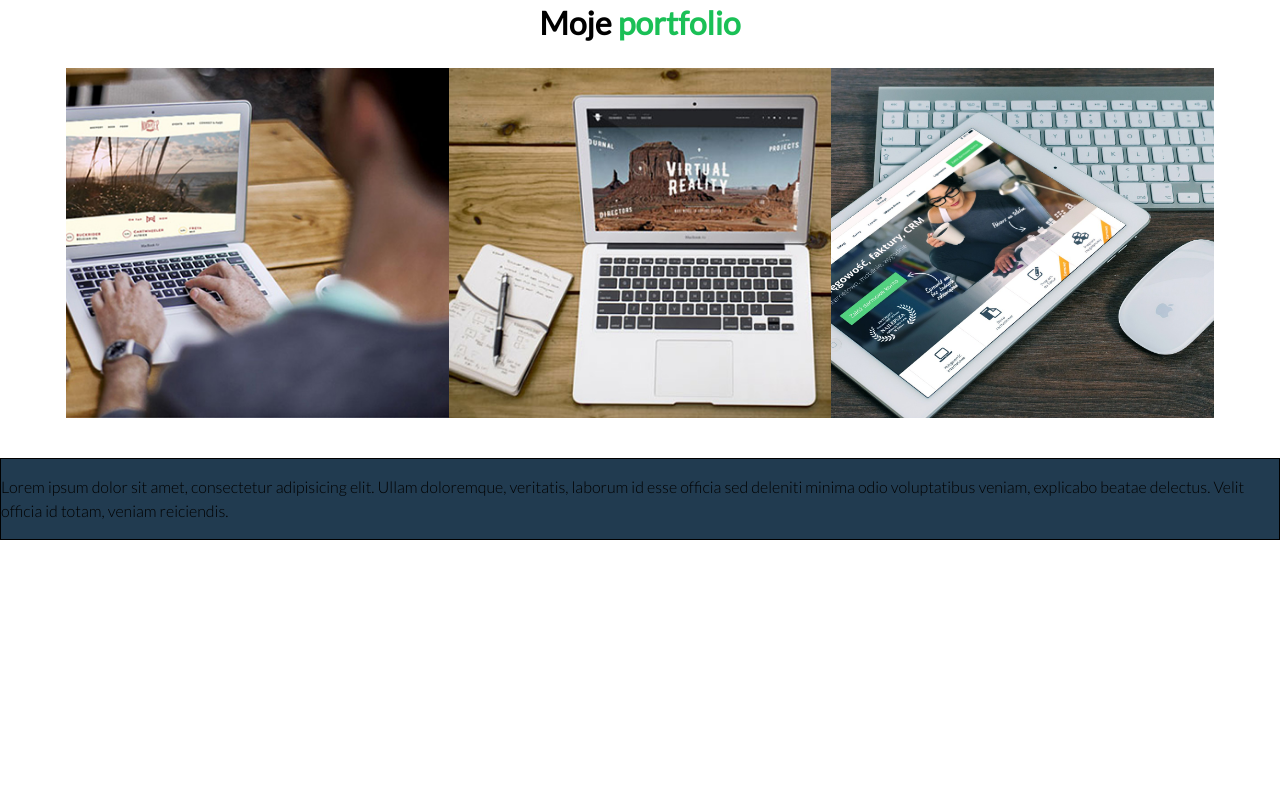
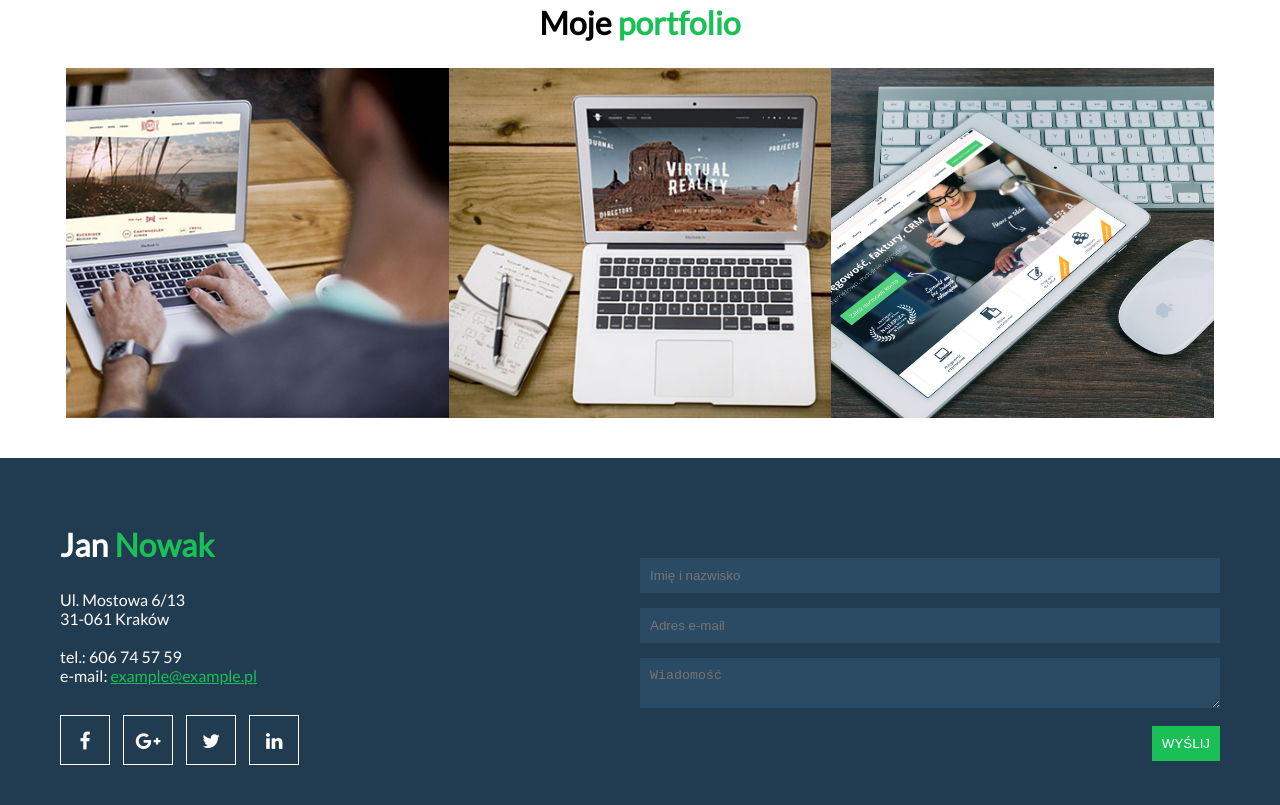
Before and after one commit to DAST-Tomasz/zadanie_domowe_19032017, a plain HTML site: page zadanie-domowe-rwd-materialy/index.html in a window 1280 px wide. Shown: the part 1768-2573 px from the top of the page. Before the commit the page ends 2308 px from the top, so only its background shows below. Drawn offline with Linux system fonts and the light colour scheme.

Commit message:
zmiana w sekcji kontakt

```diff
--- a/zadanie-domowe-rwd-materialy/css/style.css
+++ b/zadanie-domowe-rwd-materialy/css/style.css
@@ -28,6 +28,11 @@ h2 {
     font-size: 2em;
 }
 
+h3 {
+    font-size: 2em;
+    color: white;
+}
+
 
 /* zawsze najlepiej definiować takie rzeczy dla wszystkich paragrafów */
 
@@ -35,6 +40,7 @@ p {
     line-height: 1.5em;
     font-weight: 300;
 }
+
 
 /* style generalne - stop */
 
@@ -150,9 +156,12 @@ p {
 
 /* sekcja Skills - stop */
 
+
 /* sekcja portfolio - start */
 
+
 /* usuniecie marginesu */
+
 #portfolio .portfolio-items {
     font-size: 0;
     text-align: center;
@@ -162,7 +171,7 @@ p {
     height: 350px;
     width: 33%;
     display: inline-block;
-/* przywrocenie marginesu */
+    /* przywrocenie marginesu */
     font-size: initial;
     background-position: center;
     background-size: cover;
@@ -179,12 +188,13 @@ p {
     transition: all .3s
 }
 
-
 #portfolio .portfolio-item .portfolio-mask:hover {
     opacity: 1;
 }
 
+
 /* ramka w contencie na masce */
+
 #portfolio .portfolio-item .portfolio-mask .portfolio-content {
     border: 1px solid #fff;
     height: 95%;
@@ -217,22 +227,92 @@ p {
 }
 
 #portfolio-item-2 {
-     background-image: url(../img/portfolio2.jpg);
+    background-image: url(../img/portfolio2.jpg);
 }
 
 #portfolio-item-3 {
-     background-image: url(../img/portfolio3.jpg);
+    background-image: url(../img/portfolio3.jpg);
 }
-
 
 
 /* sekcja portfolio - stop */
 
-/* footer - start */
-.footer {
+
+/* kontakt - start */
+
+#contact {
+    background-color: #213b50;
+    color: #fff;
+}
+
+#contact h2 {
+    text-align: left;
+}
+
+#contact address {
+    font-style: normal;
+}
+
+#contact address a {
+    color: #1ac056;
+}
+
+#contact address a:hover {
+    color: #fff;
+}
+
+#contact .social-icons {
+    margin-top: 30px;
+}
+
+#contact .social-icons a {
+    color: #fff;
+    border: 1px solid #fff;
+    display: inline-block;
+    height: 50px;
+    width: 50px;
+    margin-right: 10px;
+    text-align: center;
+    line-height: 50px;
+    font-size: 1.2em;
+    transition: all .3s;
+}
+
+#contact .social-icons a:hover {
+    color: #213b50;
+    background-color: #fff;
+}
+
+#contact form {
+padding-top: 60px;
+}
+
+#contact form input:not([type='submit']), #contact form textarea {
     width: 100%;
-    border: 1px solid black;
-    background-color: #213b50;
-    }
+    background-color: #2b4a64;
+    border: 0 solid #fff;
+    padding: 10px;
+    margin-bottom: 15px;
+    outline: none;
+}
 
-/* footer - stop */
+#contact form input:not([type='submit']):focus, #contact form textarea:focus {
+    background-color: #4c6f8d;
+}
+
+#contact form input[type='submit'] {
+    background-color: #1ac056;
+    padding: 10px;
+    text-transform: uppercase;
+    color: #fff;
+    border: 0px solid #fff;
+    cursor: pointer;
+    float: right;
+    transition: all .3s;
+}
+
+#contact form input[type='submit']:hover {
+    background-color: #fff;
+    color: #1ac056;
+}
+/* kontakt - stop */
--- a/zadanie-domowe-rwd-materialy/index.html
+++ b/zadanie-domowe-rwd-materialy/index.html
@@ -1,5 +1,5 @@
 <!DOCTYPE html>
-<html lang="en">
+<html lang="pl">
 
 <head>
     <meta charset="UTF-8">
@@ -48,6 +48,7 @@
         </div>
     </section>
 
+    <!-- Sekcja umiejętności - start -->
     <section id="skills">
         <h2>Moje <span>umiejętności</span></h2>
         <p>Lorem ipsum dolor sit amet, consectetur adipisicing elit. Fugiat vero ullam architecto nobis amet odit necessitatibus porro repellat perspiciatis, velit praesentium, quidem hic eaque fuga. Ipsam quasi illum qui incidunt? perspiciatis, velit praesentium, quidem hic eaque fuga. Ipsam quasi illum qui incidunt?</p>
@@ -66,6 +67,8 @@
             </figure>
         </div>
     </section>
+    <!-- Sekcja umiejętności - stop -->
+
     <section id="portfolio">
         <h2>Moje <span>portfolio</span></h2>
 
@@ -113,13 +116,42 @@
     </section>
     <!-- sekcja z trescia o mnie - stop -->
 
-    <!-- stopka - start -->
-    <footer id="contact">
-        <div class="footer">
-            <p>Lorem ipsum dolor sit amet, consectetur adipisicing elit. Ullam doloremque, veritatis, laborum id esse officia sed deleniti minima odio voluptatibus veniam, explicabo beatae delectus. Velit officia id totam, veniam reiciendis.</p>
+    <!-- kontakt - start -->
+
+
+    <section id="contact">
+        <div class="col-1-2">
+            <h2>Jan <span>Nowak</span></h2>
+            <address>
+                Ul. Mostowa 6/13<br />
+                31-061 Kraków<br /><br />
+
+                tel.: 606 74 57 59<br />
+                e-mail: <a href="mailto: " class="mail">example@example.pl</a>
+                </address>
+            <div class="social-icons">
+                <a href=""><i class="fa fa-facebook" aria-hidden="true"></i></a>
+                <a href=""><i class="fa fa-google-plus" aria-hidden="true"></i></a>
+                <a href=""><i class="fa fa-twitter" aria-hidden="true"></i></a>
+                <a href=""><i class="fa fa-linkedin" aria-hidden="true"></i></a>
+            </div>
         </div>
+        <div class="col-1-2">
+            <form action="">
+                <input type="text" placeholder="Imię i nazwisko" />
+                <input type="email" placeholder="Adres e-mail" />
+                <textarea placeholder="Wiadomość"></textarea>
+                <input type="submit" value="Wyślij" />
+            </form>
+        </div>
+    </section>
+    <!-- kontakt - stop -->
+
+    <!-- footer - start -->
+    <footer>
+
     </footer>
-    <!-- stopka - stop -->
+    <!-- footer - stop -->
 </body>
 
 </html>
```
